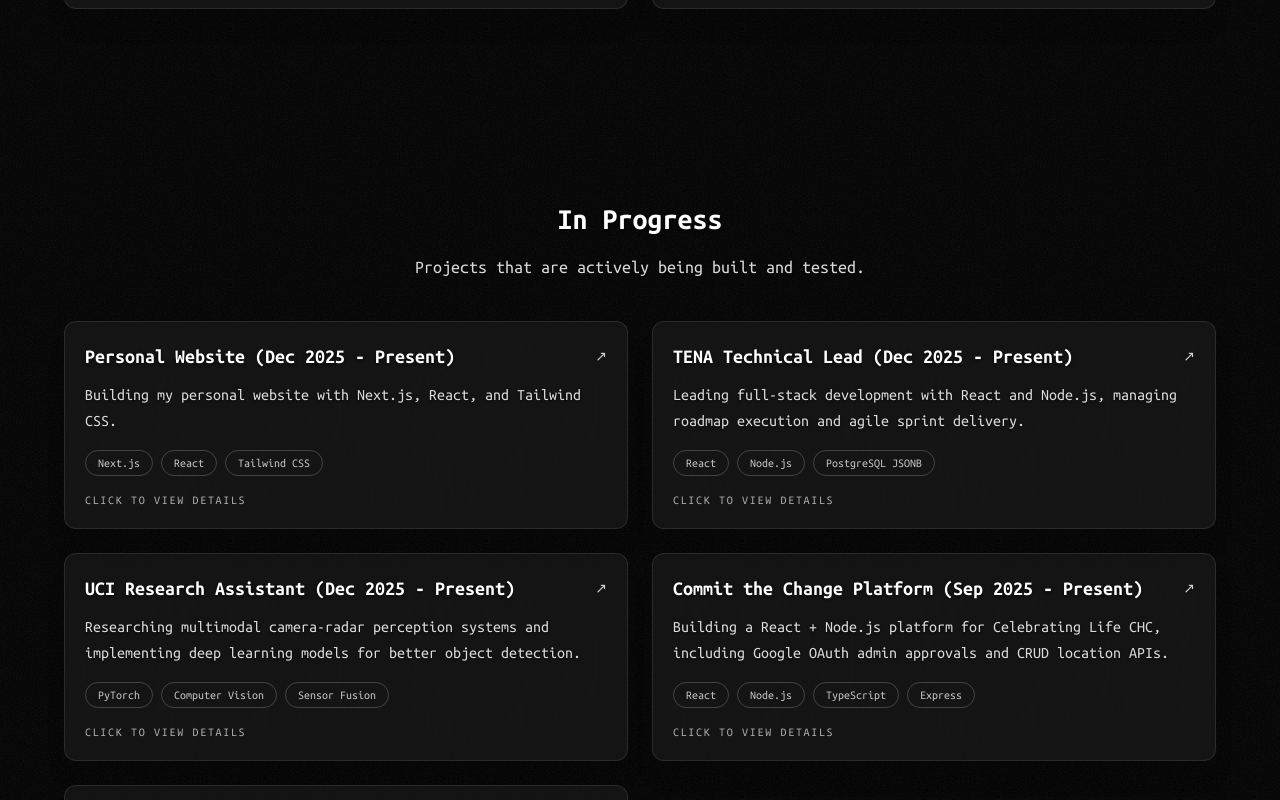
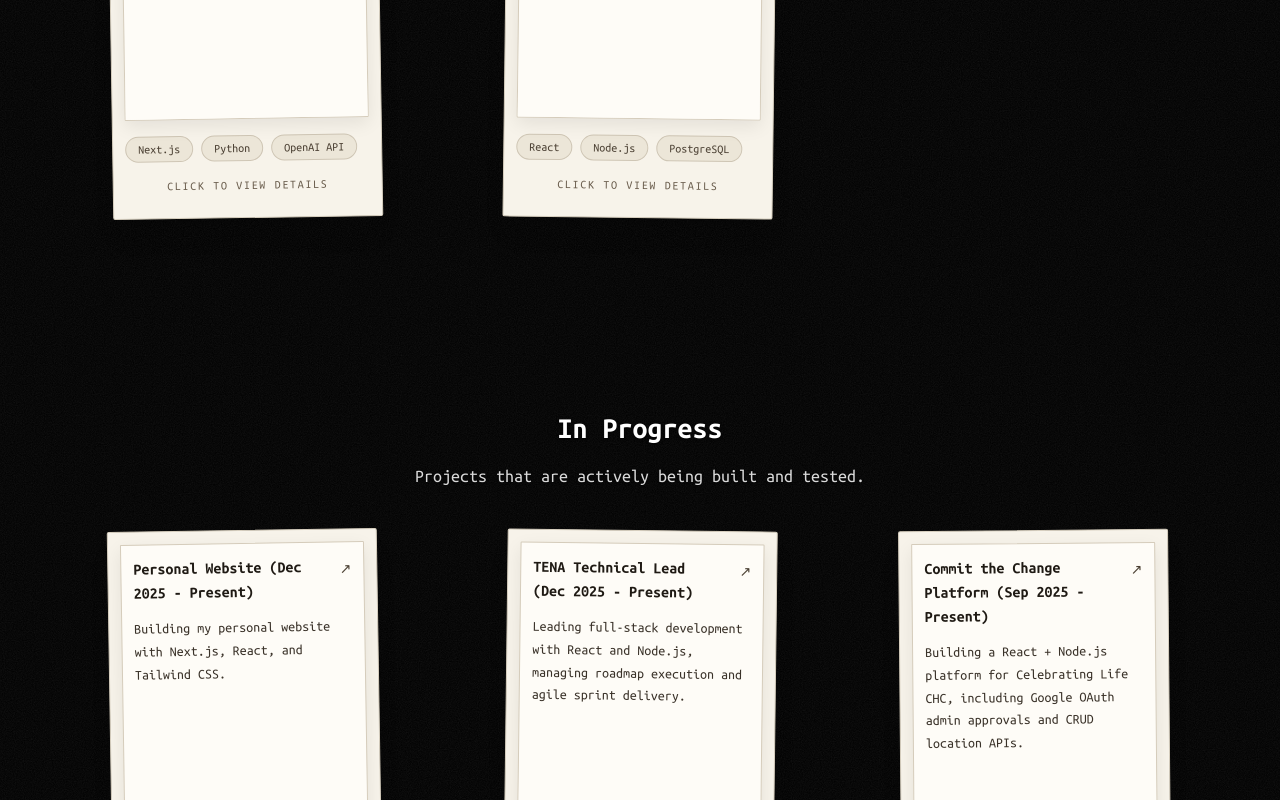
Before and after one commit to Cobby914/Personal_Website, a Next.js app: page /projects in a window 1280 px wide. Shown: the part 1280-2080 px from the top of the page. Built offline with nearby package versions, Linux system fonts and the light colour scheme.

Commit message:
Made the projects look like polaroids.

```diff
--- a/components/projects/ProjectsPageContent.jsx
+++ b/components/projects/ProjectsPageContent.jsx
@@ -8,6 +8,13 @@ import ScrollCue from "@/components/ui/ScrollCue/ScrollCue";
 
 const textShadow = "0 1px 3px rgba(0,0,0,0.8)";
 const textShadowSoft = "0 1px 2px rgba(0,0,0,0.6)";
+const MAX_CARD_SUMMARY_WORDS = 50;
+
+function truncateWords(text, maxWords) {
+  const words = text.trim().split(/\s+/);
+  if (words.length <= maxWords) return text;
+  return `${words.slice(0, maxWords).join(" ")}...`;
+}
 
 const PLANNING_PROJECTS = [
   {
@@ -49,20 +56,13 @@ const IN_PROGRESS_PROJECTS = [
   },
   {
     id: "progress-2",
-    title: "UCI Research Assistant (Dec 2025 - Present)",
-    summary:
-      "Researching multimodal camera-radar perception systems and implementing deep learning models for better object detection.",
-    tech: ["PyTorch", "Computer Vision", "Sensor Fusion"],
-  },
-  {
-    id: "progress-3",
     title: "Commit the Change Platform (Sep 2025 - Present)",
     summary:
       "Building a React + Node.js platform for Celebrating Life CHC, including Google OAuth admin approvals and CRUD location APIs.",
     tech: ["React", "Node.js", "TypeScript", "Express"],
   },
   {
-    id: "progress-4",
+    id: "progress-3",
     title: "Canvas -> Notion Sync (Feb 2026 - Present)",
     summary:
       "Building an automation tool that syncs Canvas assignments into Notion with deduping, task generation, and scheduled GitHub Actions runs.",
@@ -137,42 +137,52 @@ const FINISHED_PROJECTS = [
   },
 ];
 
-function ProjectCard({ project, stagger = 0, onOpen }) {
+function ProjectCard({ project, stagger = 0, cardIndex = 0, onOpen }) {
+  const tiltClasses = [
+    "-rotate-[0.9deg]",
+    "rotate-[0.7deg]",
+    "-rotate-[0.5deg]",
+    "rotate-[1deg]",
+  ];
+  const cardSummary = truncateWords(project.summary, MAX_CARD_SUMMARY_WORDS);
+
   return (
     <AnimateOnScroll stagger={stagger} as="article">
       <button
         type="button"
         onClick={(event) => onOpen(project, event.currentTarget.getBoundingClientRect())}
-        className="group h-full w-full rounded-xl border border-white/10 bg-white/5 p-5 text-left shadow-xl backdrop-blur-sm transition duration-300 ease-out hover:-translate-y-1 hover:scale-[1.01] hover:border-white/30 hover:bg-white/10 hover:shadow-2xl"
+        className={`group mx-auto w-full max-w-[270px] rounded-[2px] border border-[#d7cfbf] bg-[#f7f3ea] px-3 pt-3 pb-6 text-left shadow-xl transition duration-300 ease-out hover:-translate-y-1 hover:scale-[1.01] hover:rotate-0 hover:border-[#c9bfae] hover:bg-[#fbf8f0] hover:shadow-2xl ${tiltClasses[cardIndex % tiltClasses.length]}`}
       >
-        <div className="flex items-start justify-between gap-4">
-          <h3 className="text-xl font-semibold text-white" style={{ textShadow }}>
+        <div className="relative aspect-[4/5] rounded-[1px] border border-[#d5ccbb] bg-[#fefcf7] p-3 shadow-[0_6px_18px_rgba(0,0,0,0.08)]">
+          <div className="flex items-start justify-between gap-4">
+          <h3 className="text-base font-semibold text-[#1f1a14]">
             {project.title}
           </h3>
           <span
-            className="mt-1 inline-block text-sm text-white/80 transition-transform duration-300 group-hover:translate-x-0.5 group-hover:-translate-y-0.5"
+            className="mt-1 inline-block text-sm text-[#4b4033] transition-transform duration-300 group-hover:translate-x-0.5 group-hover:-translate-y-0.5"
             aria-hidden="true"
           >
             ↗
           </span>
+          </div>
+          <p
+            className="mt-3 text-sm leading-relaxed text-[#3a3229] line-clamp-5"
+          >
+            {cardSummary}
+          </p>
+          <div className="pointer-events-none absolute inset-x-0 bottom-0 h-20 bg-gradient-to-t from-[#fefcf7] to-transparent" />
         </div>
-        <p
-          className="mt-3 text-sm leading-relaxed text-white/85 sm:text-base"
-          style={{ textShadow: textShadowSoft }}
-        >
-          {project.summary}
-        </p>
         <ul className="mt-4 flex flex-wrap gap-2">
           {project.tech.map((item) => (
             <li
               key={item}
-              className="rounded-full border border-white/20 px-3 py-1 text-xs text-white/75"
+              className="rounded-full border border-[#cfc6b5] bg-[#ece6d8] px-3 py-1 text-xs text-[#4b4033]"
             >
               {item}
             </li>
           ))}
         </ul>
-        <p className="mt-4 text-xs uppercase tracking-[0.14em] text-white/65">
+        <p className="mt-4 text-center text-xs uppercase tracking-[0.14em] text-[#6a5d4d]">
           Click to view details
         </p>
       </button>
@@ -198,12 +208,13 @@ function ProjectStatusSection({ id, title, description, projects, onOpenProject
             {description}
           </p>
         </AnimateOnScroll>
-        <div className="grid gap-6 md:grid-cols-2">
+        <div className="grid justify-items-center gap-8 sm:grid-cols-2 lg:grid-cols-3">
           {projects.map((project, i) => (
             <ProjectCard
               key={project.id}
               project={project}
               stagger={i * 90}
+              cardIndex={i}
               onOpen={onOpenProject}
             />
           ))}
@@ -428,7 +439,7 @@ function ProjectDetailsModal({ project, originRect, onClose }) {
       />
       <div
         ref={panelRef}
-        className="relative max-h-[85vh] w-full max-w-3xl overflow-y-auto rounded-2xl border border-white/20 bg-[#0b0b0b]/95 p-6 text-white shadow-2xl sm:p-8"
+        className="relative max-h-[85vh] w-full max-w-3xl overflow-y-auto rounded-md border border-[#d7cfbf] bg-[#f5f1e8] p-6 text-[#1f1a14] shadow-2xl sm:p-8"
         style={{ willChange: "transform, opacity" }}
         onClick={(event) => event.stopPropagation()}
         role="dialog"
@@ -436,21 +447,20 @@ function ProjectDetailsModal({ project, originRect, onClose }) {
         aria-label={`${project.title} details`}
       >
         <div className="flex items-start justify-between gap-4">
-          <h3 className="text-2xl font-bold sm:text-3xl" style={{ textShadow }}>
+          <h3 className="text-2xl font-bold sm:text-3xl">
             {project.title}
           </h3>
           <button
             type="button"
             onClick={handleRequestClose}
-            className="rounded-md border border-white/25 px-3 py-1 text-sm text-white/85 transition hover:bg-white/10"
+            className="rounded-md border border-[#c8bfae] px-3 py-1 text-sm text-[#2a241d] transition hover:bg-black/5"
           >
             Close
           </button>
         </div>
 
         <p
-          className="mt-4 text-sm leading-relaxed text-white/85 sm:text-base"
-          style={{ textShadow: textShadowSoft }}
+          className="mt-4 text-sm leading-relaxed text-[#3a3229] sm:text-base"
         >
           {project.summary}
         </p>
@@ -459,32 +469,32 @@ function ProjectDetailsModal({ project, originRect, onClose }) {
           {project.tech.map((item) => (
             <li
               key={`${project.id}-modal-${item}`}
-              className="rounded-full border border-white/20 px-3 py-1 text-xs text-white/75"
+              className="rounded-full border border-[#cfc6b5] bg-[#ece6d8] px-3 py-1 text-xs text-[#4b4033]"
             >
               {item}
             </li>
           ))}
         </ul>
 
-        <div className="mt-6 border-t border-white/15 pt-5">
-          <p className="text-xs font-semibold uppercase tracking-[0.16em] text-white/70">
+        <div className="mt-6 border-t border-[#d9d1c2] pt-5">
+          <p className="text-xs font-semibold uppercase tracking-[0.16em] text-[#6a5d4d]">
             Details
           </p>
           {project.details?.length ? (
-            <ul className="mt-3 space-y-2 text-sm leading-relaxed text-white/85">
+            <ul className="mt-3 space-y-2 text-sm leading-relaxed text-[#3a3229]">
               {project.details.map((detail) => (
                 <li key={`${project.id}-${detail}`}>- {detail}</li>
               ))}
             </ul>
           ) : (
-            <p className="mt-3 text-sm text-white/75">
+            <p className="mt-3 text-sm text-[#5d5142]">
               More project notes and context will be added soon.
             </p>
           )}
         </div>
 
-        <div className="mt-6 border-t border-white/15 pt-5">
-          <p className="text-xs font-semibold uppercase tracking-[0.16em] text-white/70">
+        <div className="mt-6 border-t border-[#d9d1c2] pt-5">
+          <p className="text-xs font-semibold uppercase tracking-[0.16em] text-[#6a5d4d]">
             Resources
           </p>
           {project.resources?.length ? (
@@ -492,7 +502,7 @@ function ProjectDetailsModal({ project, originRect, onClose }) {
               {project.resources.map((resource) => {
                 const isExternal = resource.href.startsWith("http");
                 const className =
-                  "inline-flex items-center gap-2 rounded-md border border-white/25 px-3 py-1.5 text-xs text-white/85 transition hover:bg-white/10";
+                  "inline-flex items-center gap-2 rounded-md border border-[#c8bfae] bg-[#ece6d8] px-3 py-1.5 text-xs text-[#3f3529] transition hover:bg-[#e3dbc9]";
 
                 if (isExternal) {
                   return (
@@ -518,7 +528,7 @@ function ProjectDetailsModal({ project, originRect, onClose }) {
               })}
             </div>
           ) : (
-            <p className="mt-3 text-sm text-white/70">
+            <p className="mt-3 text-sm text-[#5d5142]">
               No documents or videos added yet.
             </p>
           )}
```
